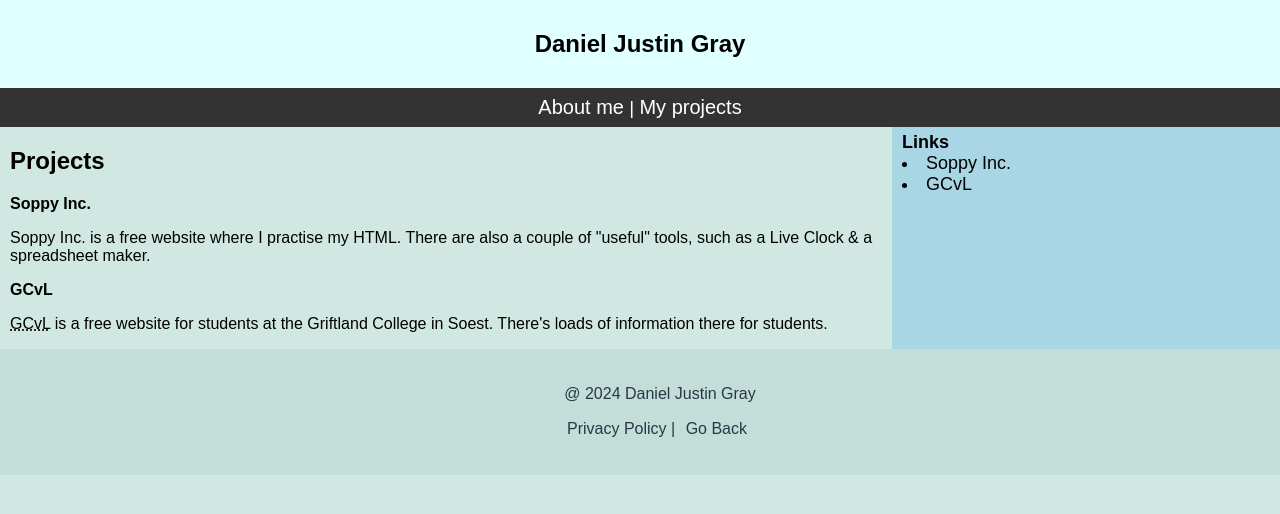
After one commit to danieljustingray/danieljustingray, a PHP site: page /projects.html in a window 1280 px wide. The commit adds this page. Shown: the top 514 px of the page. Run offline with PHP 8.4, Linux system fonts and the light colour scheme.

Commit message:
did some stuff

```diff
--- /dev/null
+++ b/projects.html
@@ -0,0 +1,38 @@
+<!DOCTYPE html>
+<html>
+<head>
+    <title>About me - Daniel Justin Gray</title>
+    <link rel="stylesheet" href="style.css">
+    <link rel="icon" type="image/x-icon" href="images/favicon.ico">
+</head>
+<body>
+<container>
+    <header>
+        <a href="index.html"><h2>Daniel Justin Gray</h2></a>
+    </header>
+    <nav>
+        <a href="about.html">About me</a> |
+        <a href="#">My projects</a>
+    </nav>
+    <section>
+        <article>
+            <h2>Projects</h2>
+            <b>Soppy Inc.</b>
+            <p>Soppy Inc. is a free website where I practise my HTML. There are also a couple of "useful" tools, such as a Live Clock & a spreadsheet maker.</p>
+            <b>GCvL</b>
+            <p><abbr title="Griftland College voor Leerlingen">GCvL</abbr> is a free website for students at the Griftland College in Soest. There's loads of information there for students.</p>
+        </article>
+        <aside>
+            <b>Links</b>
+            <li><a href="https://danieljustingray.github.io/soppy-inc" target="_blank">Soppy Inc.</a></li>
+            <li><a href="http://gcvl.nl" target="_blank">GCvL</a></li>
+        </aside>
+    </section>
+    <footer>
+        <p>@ 2024 Daniel Justin Gray</p>
+        <p><a href="privacy.html">Privacy Policy</a> |
+        <button onclick="history.back()">Go Back</button>
+    </footer>
+</container>
+</body>
+</html>
--- a/style.css
+++ b/style.css
@@ -1,12 +1,12 @@
 body {
     color: black;
-    background-color: #D1E8E2;
     font-family: Arial, Helvetica, sans-serif;
     margin: 0px;
     padding: 0px;
     display: flex;
     flex-direction: column;
     overflow: hidden;
+    background-color: #D1E8E2;
 }
 header {
     text-align: center;
@@ -15,8 +15,12 @@ header {
     color: black;
     padding: 10px;
 }
-header a {color: black;}
-header a:hover {text-decoration: none;}
+header a {
+    color: black;
+}
+header a:hover {
+    text-decoration: none;
+}
 nav {
     text-align: center;
     background-color: #333;
@@ -34,8 +38,8 @@ nav a {
 section {
     display: flex;
     flex-direction: row;
+    overflow: hidden;
     flex-grow: 1;
-    overflow: hidden;
 }
 article {
     padding-left: 10px;
@@ -45,6 +49,11 @@ aside {
     background-color: #A9D6E5;
     width: 30%;
     padding-left: 10px;
+    padding-top: 5px;
+    font-size: large;
+}
+aside a {
+    color: black;
 }
 footer {
     background-color: #C3DDD9;
@@ -52,8 +61,6 @@ footer {
     color: #283845;
     text-align: center;
     width: 100%;
-    bottom: 0;
-    position: fixed;
 }
 footer a {
     color: #283845;
@@ -72,4 +79,16 @@ button {
     font-size: medium;
     color: #283845;
 }
-button:hover {text-decoration: underline; cursor: pointer;}
+button:hover {
+    text-decoration: underline;
+    cursor: pointer;
+}
+
+@media screen and (max-width: 850px) {
+    section {
+        flex-direction: column;
+    }
+    aside nav {
+        width: 100%;
+    }
+}
```
Also changed, not shown: about.html (+7 -3 lines).
